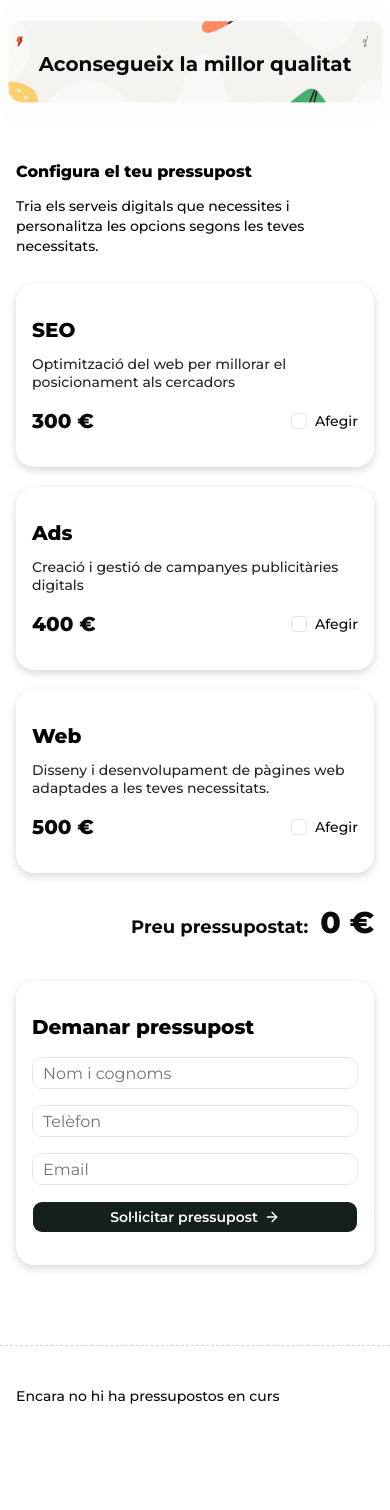
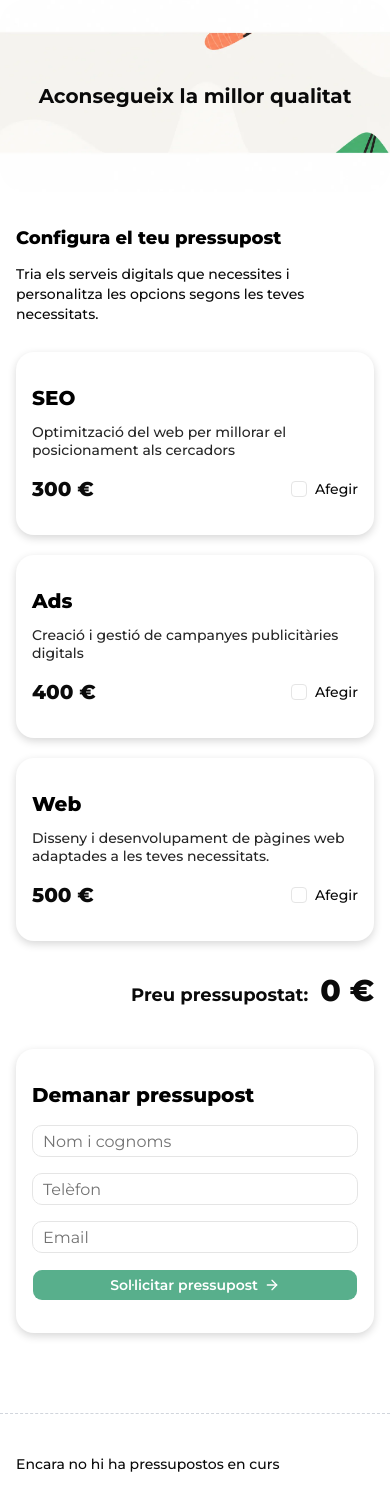
Before and after one commit to ypmodev/budget-generator, a React (Vite) app: page / in a window 390 px wide. Shown: the top 1510 px of the page. Before the commit the page ends 1446 px from the top, so only its background shows below. Built offline with nearby package versions, Linux system fonts and the light colour scheme.

Commit message:
refactor: improve styles and responsive layout

```diff
--- a/index.html
+++ b/index.html
@@ -5,6 +5,14 @@
     <link rel="icon" type="image/svg+xml" href="/favicon.svg" />
     <meta name="viewport" content="width=device-width, initial-scale=1.0" />
     <title>Generador de pressupostos</title>
+    <meta
+      name="description"
+      content="Crea presupuestos personalizados de servicios digitales: SEO, publicidad online y diseño y desarrollo web."
+    />
+
+    <meta name="robots" content="index, follow" />
+
+    <meta name="author" content="Generador de presupuestos" />
   </head>
   <body>
     <div id="root"></div>
--- a/src/components/Banner.tsx
+++ b/src/components/Banner.tsx
@@ -2,7 +2,7 @@ import textsTittle from "@/data/texts.json";
 
 const Banner = () => {
   return (
-    <section className="relative h-32 w-full overflow-hidden rounded-4xl bg-[url('/images/banner-bg.png')] bg-cover bg-center sm:h-40 md:h-48 lg:h-72">
+    <section className="relative h-48 w-full overflow-hidden rounded-4xl bg-[url('/images/banner-bg.webp')] bg-cover bg-center sm:h-40 md:h-48 lg:h-72">
       <h1 className="absolute inset-0 flex items-center justify-center px-4 text-center text-xl font-bold sm:text-2xl md:text-4xl lg:text-5xl">
         {textsTittle.bannerTitle}
       </h1>
--- a/src/components/Budget.tsx
+++ b/src/components/Budget.tsx
@@ -77,7 +77,7 @@ const Budget = () => {
   return (
     <>
       <section className="mx-auto w-full max-w-4xl px-4 pt-8 pb-4 md:pt-12">
-        <h2 className="text-l font-extrabold text-black md:text-2xl lg:text-3xl">
+        <h2 className="text-lg font-extrabold text-black md:text-2xl lg:text-3xl">
           {texts.budgetTitle}
         </h2>
 
--- a/src/components/BudgetList.tsx
+++ b/src/components/BudgetList.tsx
@@ -17,7 +17,7 @@ const sortOptions: { value: SortBy; label: string }[] = [
 const startsAscending = {
   date: false,
   import: false,
-  name: false,
+  name: true,
 };
 
 const BudgetList = ({ budgets }: { budgets: SavedBudget[] }) => {
@@ -48,12 +48,13 @@ const BudgetList = ({ budgets }: { budgets: SavedBudget[] }) => {
 
   return (
     <section>
-      <div className="mb-5 flex items-center justify-between gap-4">
+      <div className="mb-3 flex  flex-col gap-4 md:flex-row md:items-center md:justify-between">
         <h2 className="text-xl font-extrabold text-black md:text-2xl">
           {texts.history.title}
         </h2>
 
-        <div className="flex items-center justify-end gap-5">
+        <div className="flex items-center justify-end gap-2">
+          {" "}
           <button
             type="button"
             onClick={toggleSearch}
@@ -68,14 +69,13 @@ const BudgetList = ({ budgets }: { budgets: SavedBudget[] }) => {
               placeholder={texts.filters.search}
               value={search}
               onChange={(event) => setSearch(event.target.value)}
-              className="w-64"
+              className="w-36 md:w-64"
             />
           )}
-
           <div
             role="group"
             aria-label={texts.filters.sortBy}
-            className="flex items-center gap-5"
+            className="flex items-center gap-2 md:gap-5"
           >
             {sortOptions.map((option) => {
               const isActive = sortBy === option.value;
--- a/src/components/FormClient.tsx
+++ b/src/components/FormClient.tsx
@@ -42,7 +42,7 @@ const ClientForm = ({
   return (
     <Card className="rounded-2xl border-0 bg-white shadow-[0_3px_8px_rgba(0,0,0,0.16)]">
       <CardContent className="p-4 md:p-6 lg:px-8">
-        <h2 className="mb-4 text-xl font-extrabold text-black md:text-2xl">
+        <h2 className="mb-4 text-xl font-extrabold text-black">
           {texts.clientForm.title}
         </h2>
 
@@ -110,7 +110,7 @@ const ClientForm = ({
 
           <Button
             type="submit"
-            className="w-full self-end bg-[#151f1b] font-semibold text-white hover:bg-[#58af8c]/90"
+            className="w-full self-end bg-[#58af8c] font-semibold text-white hover:bg-[#469875]"
           >
             {texts.clientForm.submitButton}
             <ArrowRight />
--- a/src/data/texts.json
+++ b/src/data/texts.json
@@ -23,7 +23,7 @@
     "modalPageInfo": "Has afegit una pàgina extra al teu web. El cost de cada pàgina addicional és de 30 €",
 
     "modalLanguageTitle": "Número de llenguatges",
-    "modalLanguageInfo": "Has afegit un idioma extra al teu projecte. El cost de cada idioma addicional és de 30 €"
+    "modalLanguageInfo": "Has afegit un llenguatge extra al teu projecte. El cost de cada idioma addicional és de 30 €"
   },
 
   "validationForm": {
@@ -76,7 +76,7 @@
     "webDetails": "Detalls del servei web",
     "pagesLabel": "Nombre de pàgines",
     "languagesLabel": "Nombre de llenguatges",
-    "totalLabel": "Preu pressupostat:",
+    "totalLabel": "Preu total del pressupost:",
     "notFound": "No s'ha trobat el pressupost.",
 
     "shareButton": "Compartir",
```
Also changed, not shown: public/images/banner-bg.png (deleted), public/images/banner-bg.webp (added).
